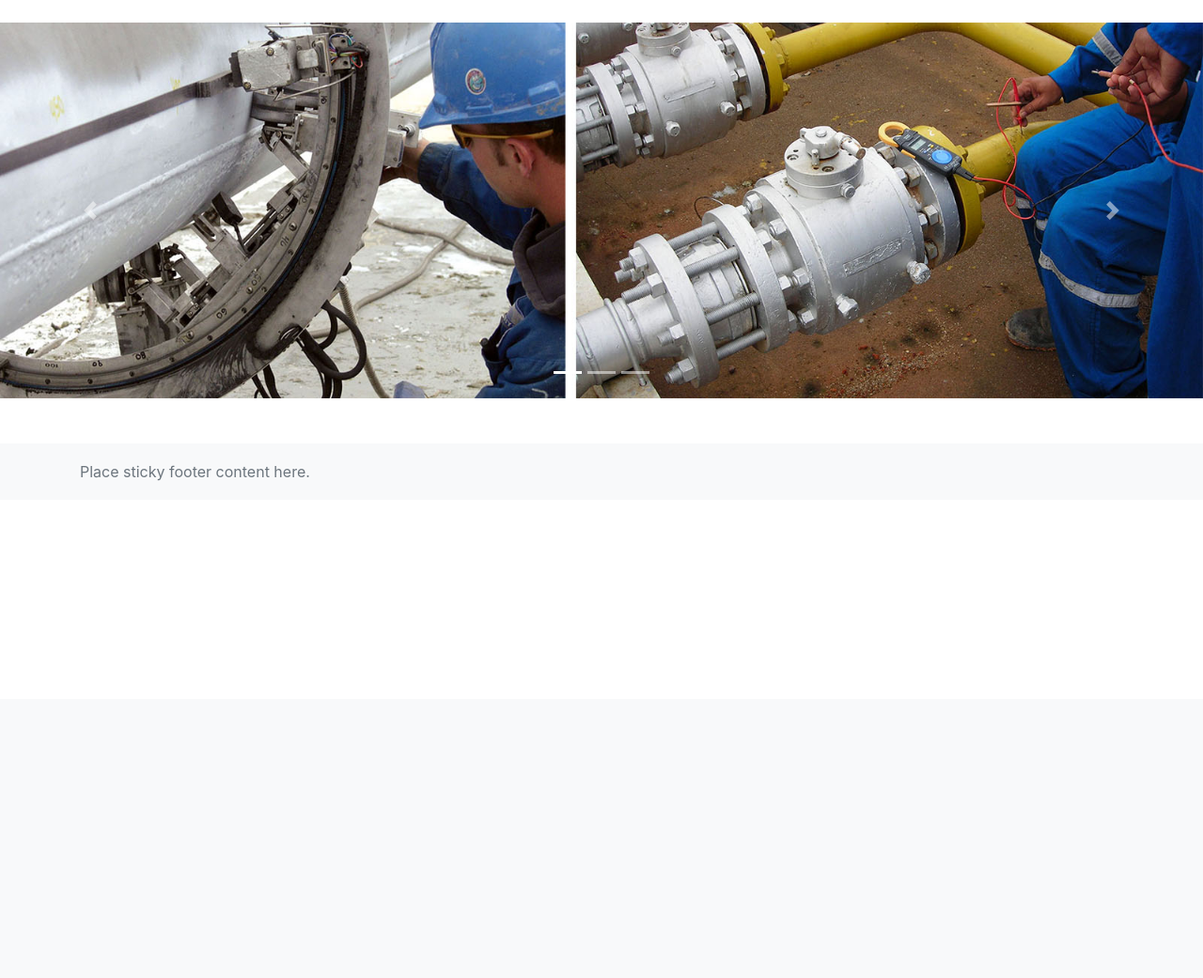
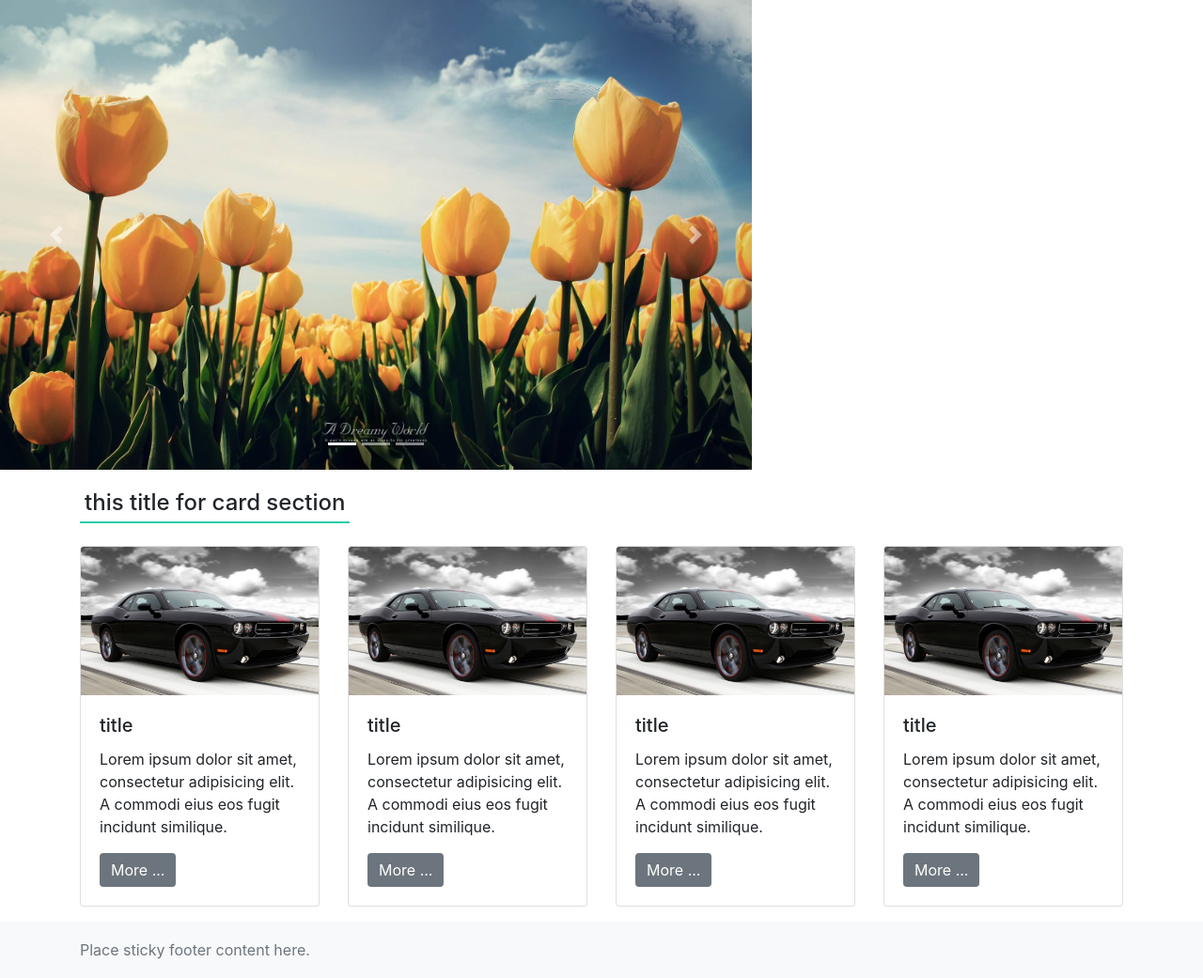
Before and after one commit to mostafakhavari/component-app, a PHP site: page / in a window 1280 px wide. Shown: the part 56-1097 px from the top of the page at 94% size. Before the commit the page ends 568 px from the top, so only its background shows below. Run offline with PHP 8.4, Linux system fonts and the light colour scheme.

Commit message:
create card component

```diff
--- a/assets/css/style.css
+++ b/assets/css/style.css
@@ -1,3 +1,10 @@
+.bootstrap-card .title-component h4 {
+  border-bottom: 2px solid #24ceaa;
+  display: inline-block;
+  padding: 5px; }
+.bootstrap-card .card .card-body .card-btn-custom {
+  border: none; }
+
 body {
   background-color: #ffffff; }
   body .footer {
--- /dev/null
+++ b/assets/scss/bootstrap-card.scss
@@ -0,0 +1,18 @@
+@import "variables";
+.bootstrap-card{
+  .title-component{
+       h4 {
+             border-bottom: 2px solid #24ceaa;
+             display: inline-block;
+             padding: 5px;
+          }
+  }
+  .card{
+    .card-body{
+       .card-btn-custom{
+         border: none;
+
+       }
+    }
+  }
+}
--- /dev/null
+++ b/assets/scss/bootstrap-slider.scss
@@ -0,0 +1,4 @@
+@import "variables";
+.bootstrap-slider{
+
+}
--- a/assets/scss/style.scss
+++ b/assets/scss/style.scss
@@ -1,4 +1,6 @@
 @import "variables";
+@import "bootstrap-slider";
+@import "bootstrap-card";
 body{
   background-color:$bg-color-day;
   .footer {
--- /dev/null
+++ b/components/bootstrap-card.php
@@ -0,0 +1,30 @@
+<div class="bootstrap-card">
+
+<div class="container">
+    <div class="row">
+        <div class="col-12 mt-3">
+            <div class="title-component">
+                <h4>this title for card section</h4>
+            </div>
+        </div>
+        <?php
+            for ( $i = 0 ; $i < 4 ; $i++ ){
+          echo "
+                <div class='col-md-6 col-lg-4 col-xl-3 mt-3'>
+                <div class='card'>
+            <img class='card-img-top' src='./assets/img/card-1.jpg' alt='Card image' />
+            <div class='card-body'>
+                <h5 class='card-title'>title</h5>
+                <p class='card-text'>Lorem ipsum dolor sit amet, consectetur adipisicing elit.
+                 A commodi eius eos fugit incidunt similique.</p>
+                <a href='#' class='btn btn-secondary card-btn-custom'>More ...</a>
+            </div>
+        </div>
+        </div>
+                ";
+            }
+        ?>
+    </div>
+</div>
+
+</div>
--- a/components/slider.php
+++ b/components/bootstrap-slider.php
@@ -1,3 +1,5 @@
+<div class="bootstrap-slider">
+
 <div class="container-fluid">
     <div class="row">
         <div id="carouselExampleIndicators" class="carousel slide" data-ride="carousel">
@@ -8,13 +10,13 @@
             </ol>
             <div class="carousel-inner">
                 <div class="carousel-item active">
-                    <img class="d-block w-100" src="./assets/img/1.jpg" alt="First slide">
+                    <img class="d-block w-100" height="500px" src="./assets/img/slider-1.jpg" alt="First slide">
                 </div>
                 <div class="carousel-item">
-                    <img class="d-block w-100" src="./assets/img/2.jpg" alt="Second slide">
+                    <img class="d-block w-100" height="500px" src="./assets/img/slider-2.jpg" alt="Second slide">
                 </div>
                 <div class="carousel-item">
-                    <img class="d-block w-100" src="./assets/img/3.jpg" alt="Third slide">
+                    <img class="d-block w-100" height="500px" src="./assets/img/slider-3.jpg" alt="Third slide">
                 </div>
             </div>
             <a class="carousel-control-prev" href="#carouselExampleIndicators" role="button" data-slide="prev">
@@ -27,3 +29,5 @@
         </div>
     </div>
 </div>
+
+</div>
--- a/components/footer.php
+++ b/components/footer.php
@@ -1,4 +1,4 @@
-<footer class="footer">
+<footer class="footer mt-3">
     <div class="container">
         <span class="text-muted">Place sticky footer content here.</span>
     </div>
--- a/index.php
+++ b/index.php
@@ -1,24 +1,28 @@
 <!doctype html>
 <html lang="en">
 <?php
+// head tag --
 include_once ('./layout/head.php');
+
 ?>
 <body>
     <?php
+    //header --
     include_once ('./Components/header.php');
-    ?>
 
-    <br>
-    <?php
-    include_once ('./Components/slider.php');
-    ?>
-    <br>
-    <br>
-    <?php
+    //slider --
+    include_once ('./Components/bootstrap-slider.php');
+
+    //card --
+    include_once ('./Components/bootstrap-card.php');
+
+    //footer --
     include_once ('./Components/footer.php');
+
     ?>
 </body>
 </html>
 <?php
+//scripts files --
 include_once ('./layout/scripts.php');
 ?>
```
Also changed, not shown: assets/css/bootstrap-card.css (added), assets/css/bootstrap-slider.css (added), assets/img/1.jpg (deleted), assets/img/2.jpg (deleted), assets/img/3.jpg (deleted), assets/img/card-1.jpg (added), assets/img/slider-1.jpg (added), assets/img/slider-2.jpg (added), assets/img/slider-3.jpg (added), 1 other file.
